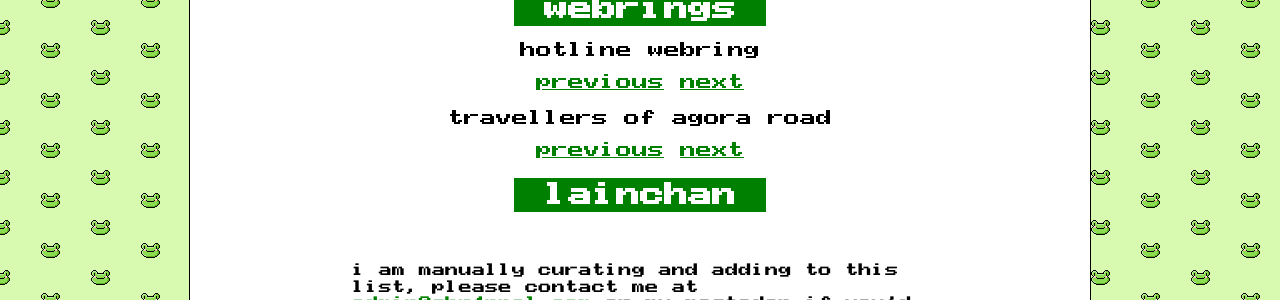
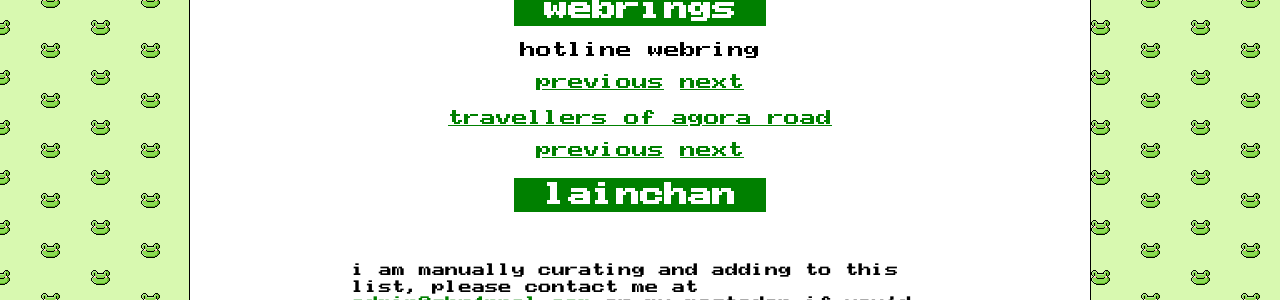
Before and after one commit to shrapnelnet/blog, a Jekyll site: the page built from index.html, in a window 1280 px wide. Shown: the part 1242-1542 px from the top of the page. Built offline with Jekyll 4.4.1, drawn with Linux system fonts in a browser that asks for light colours; the list of posts is cut into pages by our own code.

Commit message:
link to arwr

```diff
--- a/_layouts/shr4pnel.html
+++ b/_layouts/shr4pnel.html
@@ -182,7 +182,9 @@
                 <a href="https://hotlinewebring.club/shr4pnel/next">next</a>
             </div>
             <div class="flex-wrap">
-                <p>travellers of agora road</p>
+                <p>
+                    <a href="https://voicedrew.xyz/wr/">travellers of agora road</a>
+                </p>
                 <a href="https://aboboracandy.neocities.org/">previous</a>
                 <a href="https://skeleg.org/">next</a>
             </div>
```
